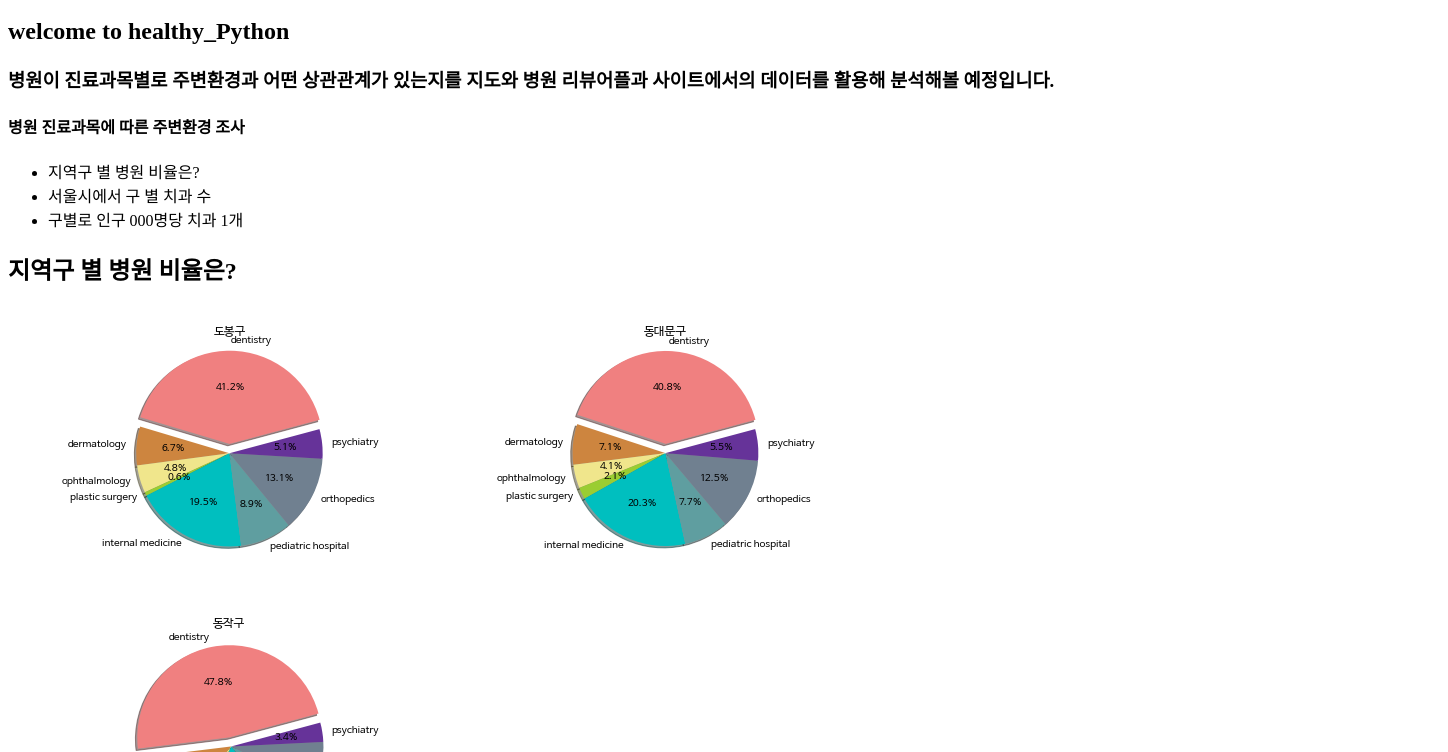
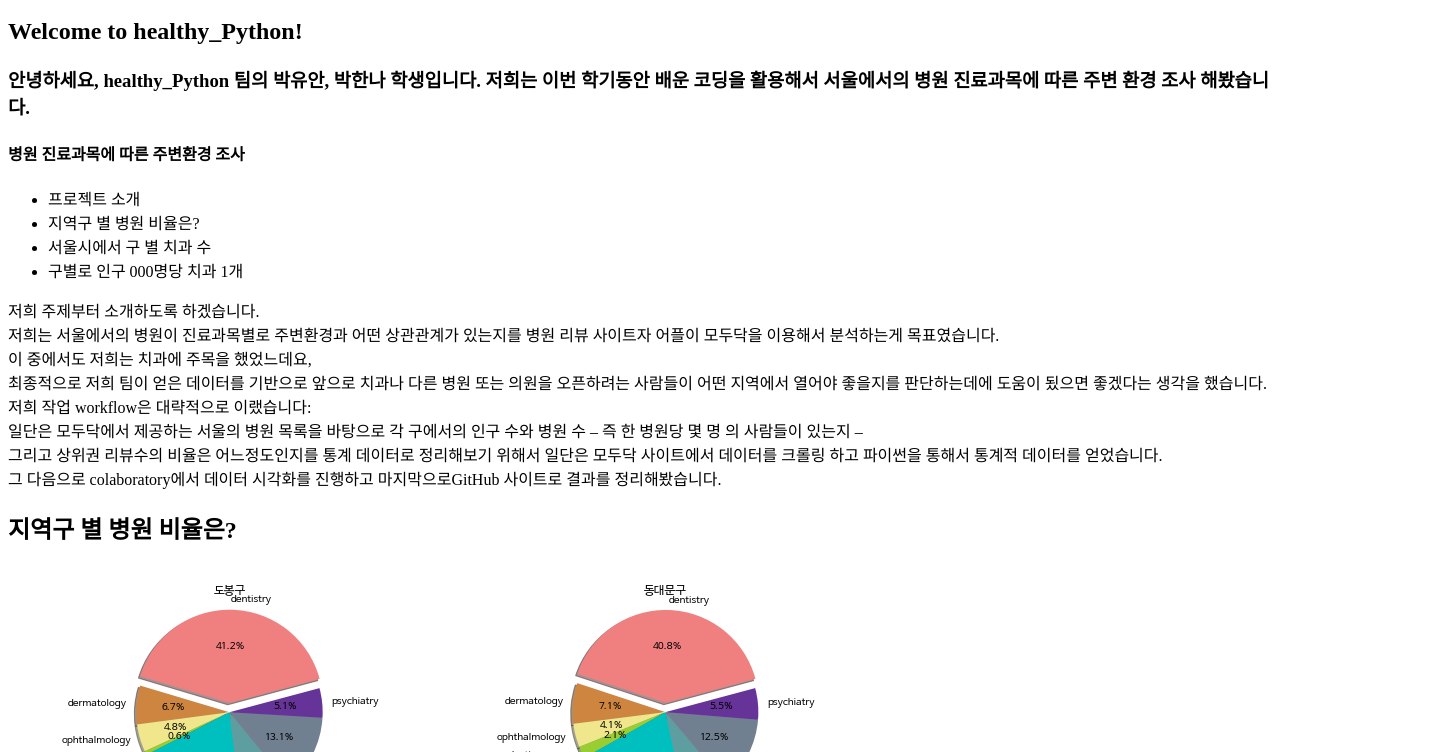
Before and after one commit to YooanPark/healthy_Python, a plain HTML site: page index.html in a window 1280 px wide. Shown: the part 48-800 px from the top of the page, 1448 px wide, since content can reach past the window. Drawn offline with Linux system fonts and the light colour scheme.

Commit message:
Update index.html

```diff
--- a/index.html
+++ b/index.html
@@ -4,18 +4,27 @@
         <p style="color:#581845;"><h1>healthy_Python</h1></p>
     </head>
     <body>
-        <h2> welcome to healthy_Python</h2>
-        <h3>병원이 진료과목별로 주변환경과 어떤
-            상관관계가 있는지를 지도와 병원 리뷰어플과
-             사이트에서의 데이터를 활용해 분석해볼 예정입니다.</h3>
+        <h2> Welcome to healthy_Python! </h2>
+        <h3>안녕하세요, healthy_Python 팀의 박유안, 박한나 학생입니다.
+            저희는 이번 학기동안 배운 코딩을 활용해서 서울에서의 병원 진료과목에 따른 주변 환경 조사 해봤습니다.</h3>
+
         <h4>병원 진료과목에 따른 주변환경 조사</h4>
 
          <ul>
+             <li>프로젝트 소개</li>
+
             <li>지역구 별 병원 비율은?</li>
             <li>서울시에서 구 별 치과 수</li>
             <li>구별로 인구 000명당 치과 1개</li>
-
         </ul>
+        <p> 저희 주제부터 소개하도록 하겠습니다.<br>
+        저희는 서울에서의 병원이 진료과목별로 주변환경과 어떤 상관관계가 있는지를 병원 리뷰 사이트자 어플이 모두닥을 이용해서 분석하는게 목표였습니다.<br>
+        이 중에서도 저희는 치과에 주목을 했었느데요,<br>
+        최종적으로 저희 팀이 얻은 데이터를 기반으로 앞으로 치과나 다른 병원 또는  의원을 오픈하려는 사람들이 어떤 지역에서 열어야 좋을지를 판단하는데에 도움이 됬으면 좋겠다는 생각을 했습니다.<br>
+        저희 작업 workflow은 대략적으로 이랬습니다:<br>
+        일단은 모두닥에서 제공하는 서울의 병원 목록을 바탕으로 각 구에서의 인구 수와 병원 수 – 즉 한 병원당 몇 명 의 사람들이 있는지 –<br>
+        그리고 상위권 리뷰수의 비율은 어느정도인지를 통계 데이터로 정리해보기 위해서 일단은 모두닥 사이트에서 데이터를 크롤링 하고 파이썬을 통해서 통계적 데이터를 얻었습니다.<br>
+        그 다음으로 colaboratory에서 데이터 시각화를 진행하고 마지막으로GitHub 사이트로 결과를 정리해봤습니다.<br>
 
         <h2>지역구 별 병원 비율은?</h2>
 
@@ -23,9 +32,10 @@
             <img src="/pies_english/dongdemun.png" class="inline"/>
             <img src="/pies_english/dongjak.png" class="inline"/>
 
+<div style="text-align: center;">
+  <img src="/othergraphs/total.png">
+</div>
+        </p>
     </body>
 
 </html>
-
-
-</html>
```
